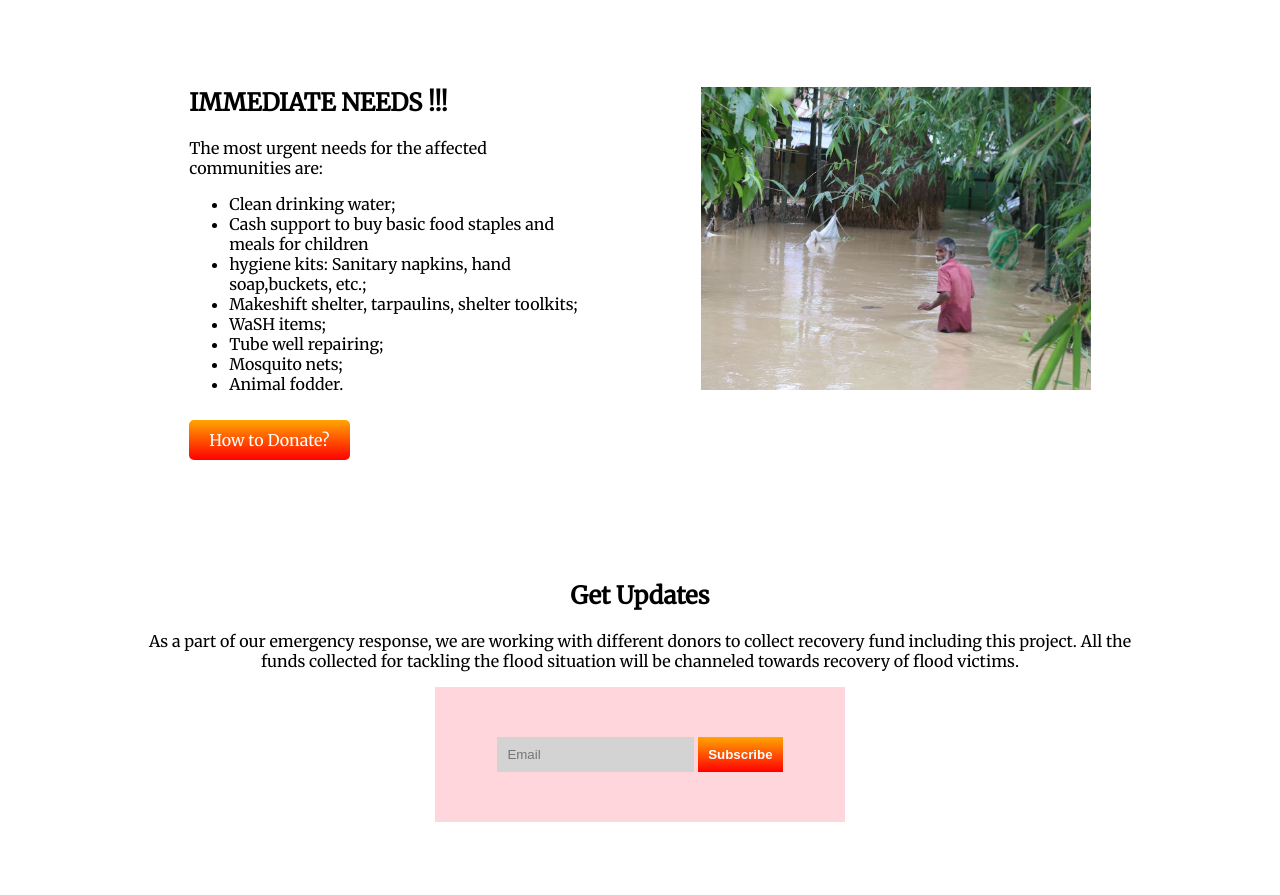
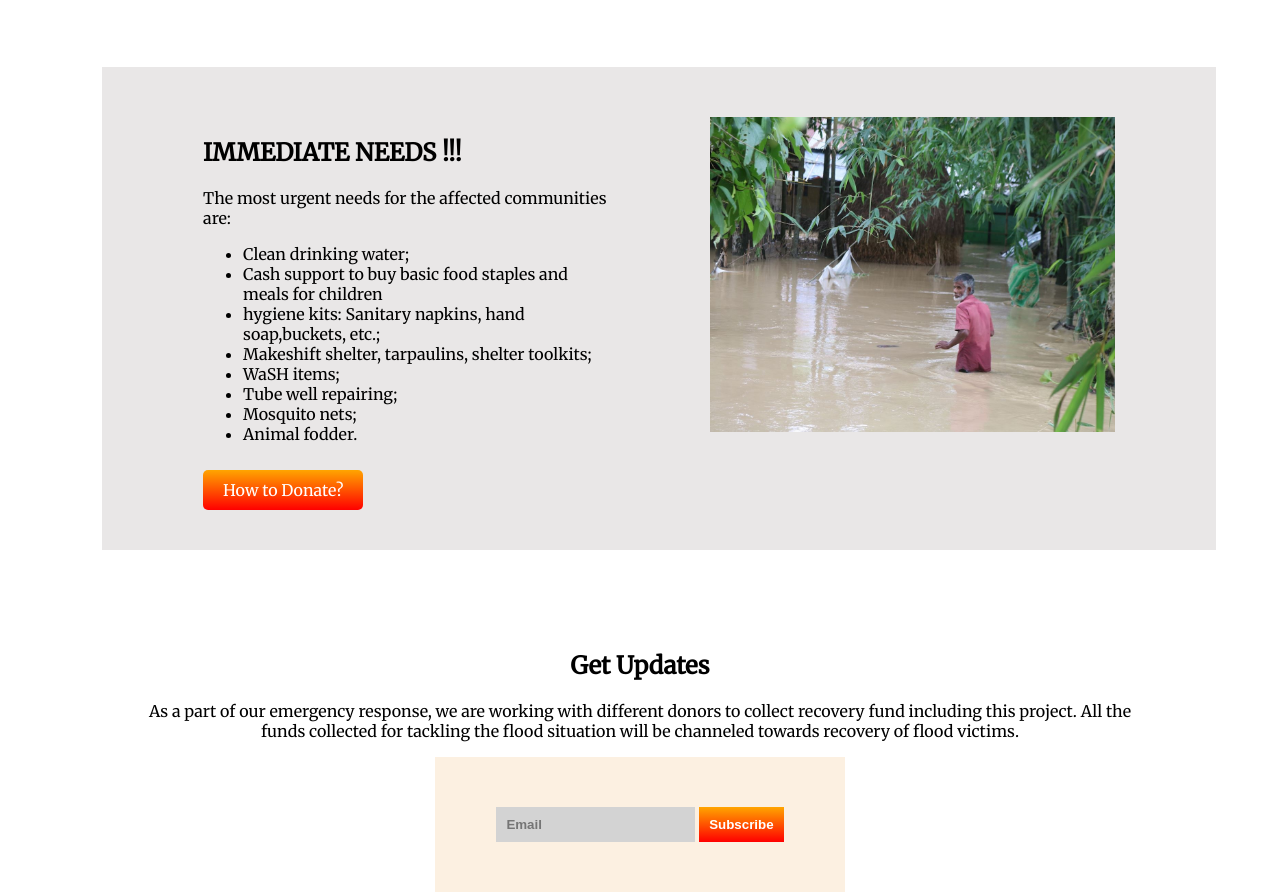
Before and after one commit to syedfarhanreza/Bangladesh-Floods-Donation, a plain HTML site: page index.html in a window 1280 px wide. Shown: the part 1776-2671 px from the top of the page. Drawn offline with Linux system fonts and the light colour scheme.

Commit message:
footer done

```diff
--- a/style.css
+++ b/style.css
@@ -62,7 +62,7 @@ body{
         padding: 10px 20px;
         margin-left: 42%;
         margin-right: 40%;
-        margin-bottom: 20px;
+        margin-bottom: 30px;
         border-bottom: 1px solid gray;
     }
 
@@ -112,19 +112,19 @@ body{
 }
 .needs{
     display: flex;
-    margin-left: 10%;
-    margin-right: 10%;
+    margin-left: 8%;
+    margin-right: 5%;
+    margin-bottom: 100px;
+    padding:50px;
+    background-color:rgb(233, 231, 231);
 }
 .needs img{
     width: 100%;
-    padding-top: 20px;
 }
 .needs-item{
     width: 45%;
     margin-left: 5%;
     margin-right: 5%;
-    margin-bottom: 100px;
-    padding:  10px;
 }
 .update{
     text-align: center;
@@ -135,7 +135,8 @@ body{
 .email{
     border: none;
     background-color: lightgrey;
-    color: darkgray;
+    color: black;
+    font-weight: bold;
     padding: 10px;
 
 }
@@ -151,7 +152,7 @@ body{
     margin-left: 30%;
     margin-right: 30%;
     border: none;
-    background-color: rgb(255, 214, 219);
+    background-color:rgb(252, 240, 225);
 }
 footer{
     text-align: center;
```
